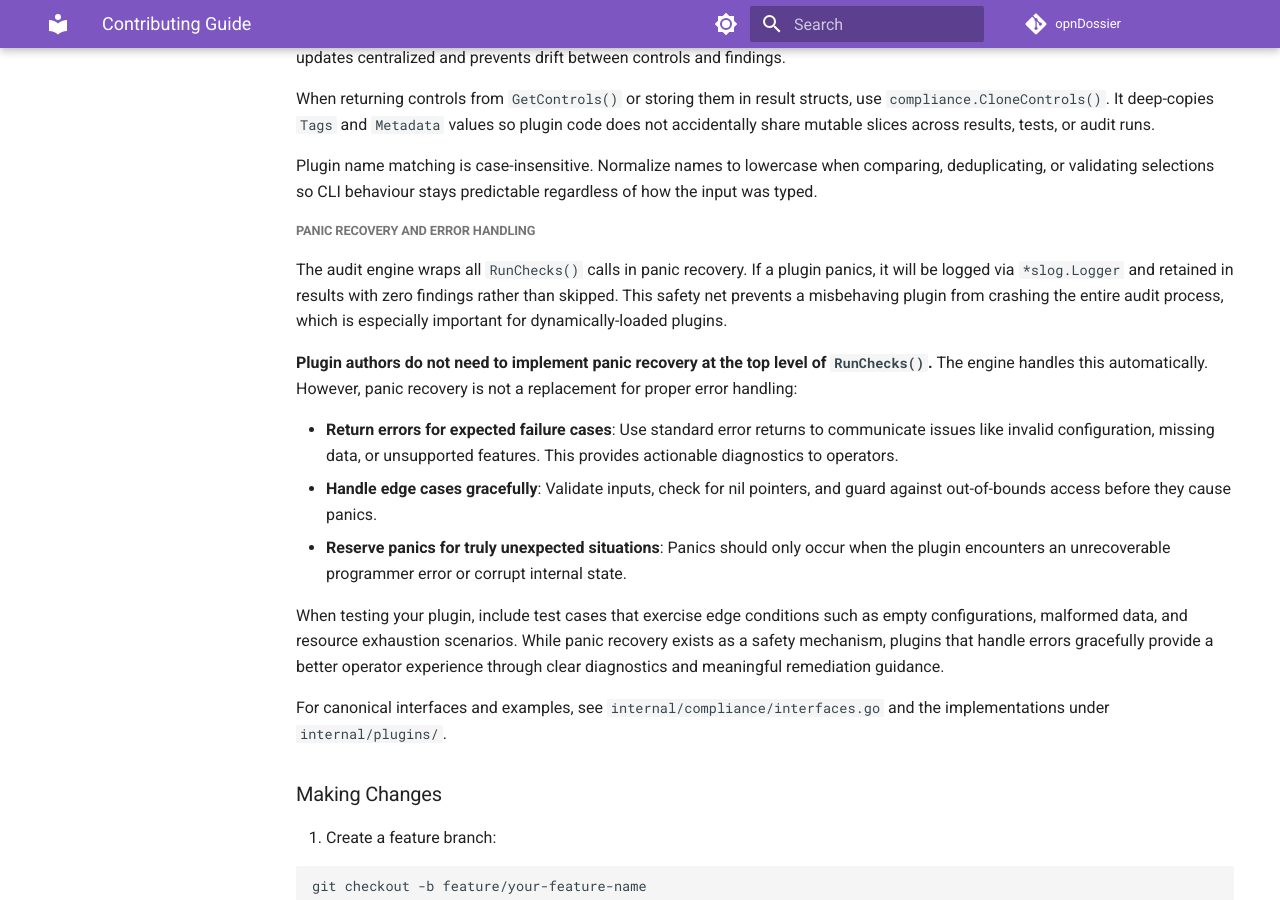
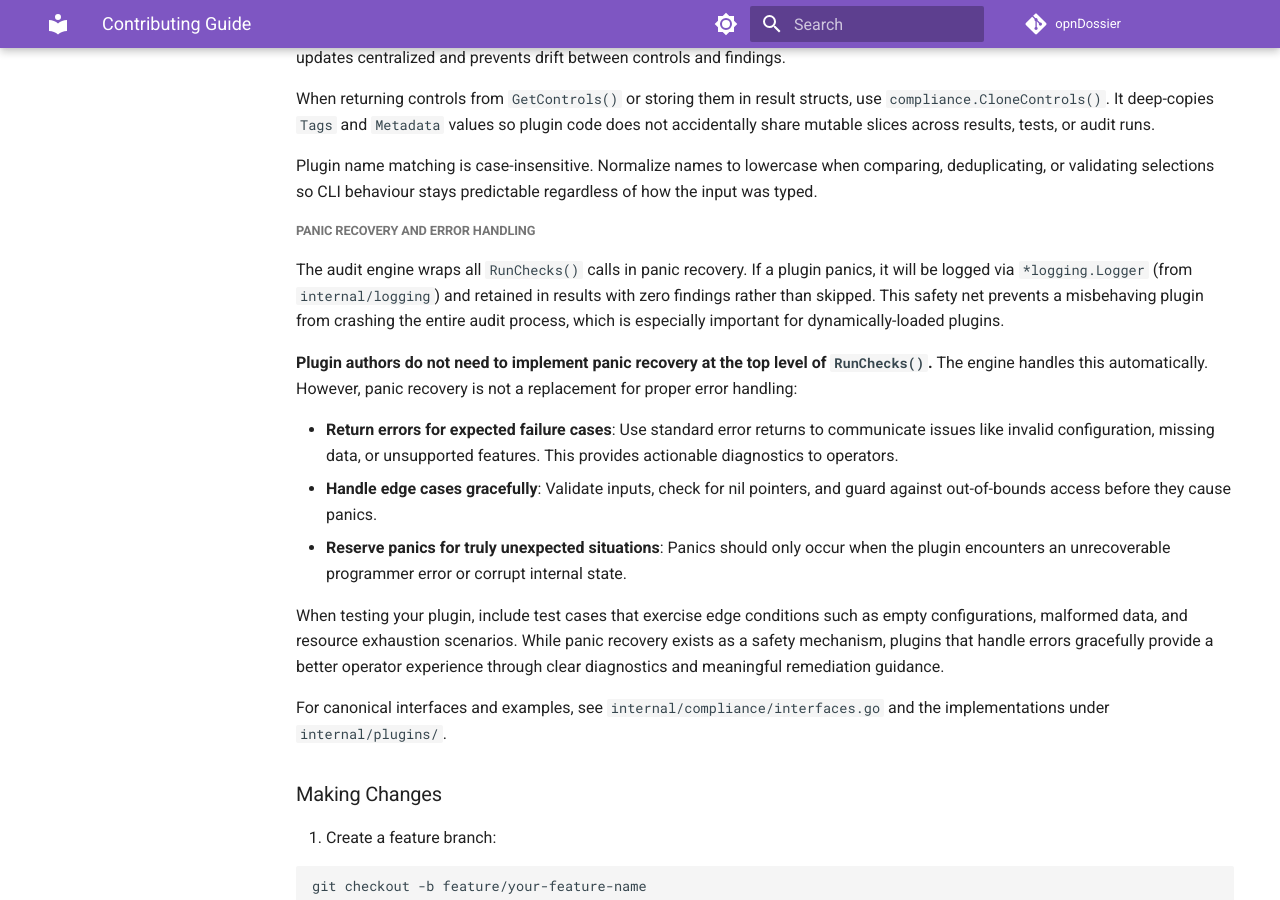
Before and after one commit to EvilBit-Labs/opnDossier, an MkDocs documentation site: the page built from docs/dev-guide/contributing.md, in a window 1280 px wide and 900 px high, scrolled down 3447 px. Built offline with MkDocs 1.6.1 and Material for MkDocs 9.7.7, drawn with Linux system fonts in a browser that asks for light colours; comment, search, counter and statistics services are not loaded; the version menu is left out.

Commit message:
fix(docs): update logging reference in panic recovery section of contributing guide
Signed-off-by: UncleSp1d3r <unclesp1d3r@evilbitlabs.io>

```diff
--- a/docs/dev-guide/contributing.md
+++ b/docs/dev-guide/contributing.md
@@ -119,7 +119,7 @@ Plugin name matching is case-insensitive. Normalize names to lowercase when comp
 
 ##### Panic Recovery and Error Handling
 
-The audit engine wraps all `RunChecks()` calls in panic recovery. If a plugin panics, it will be logged via `*slog.Logger` and retained in results with zero findings rather than skipped. This safety net prevents a misbehaving plugin from crashing the entire audit process, which is especially important for dynamically-loaded plugins.
+The audit engine wraps all `RunChecks()` calls in panic recovery. If a plugin panics, it will be logged via `*logging.Logger` (from `internal/logging`) and retained in results with zero findings rather than skipped. This safety net prevents a misbehaving plugin from crashing the entire audit process, which is especially important for dynamically-loaded plugins.
 
 **Plugin authors do not need to implement panic recovery at the top level of `RunChecks()`.** The engine handles this automatically. However, panic recovery is not a replacement for proper error handling:
 
```
